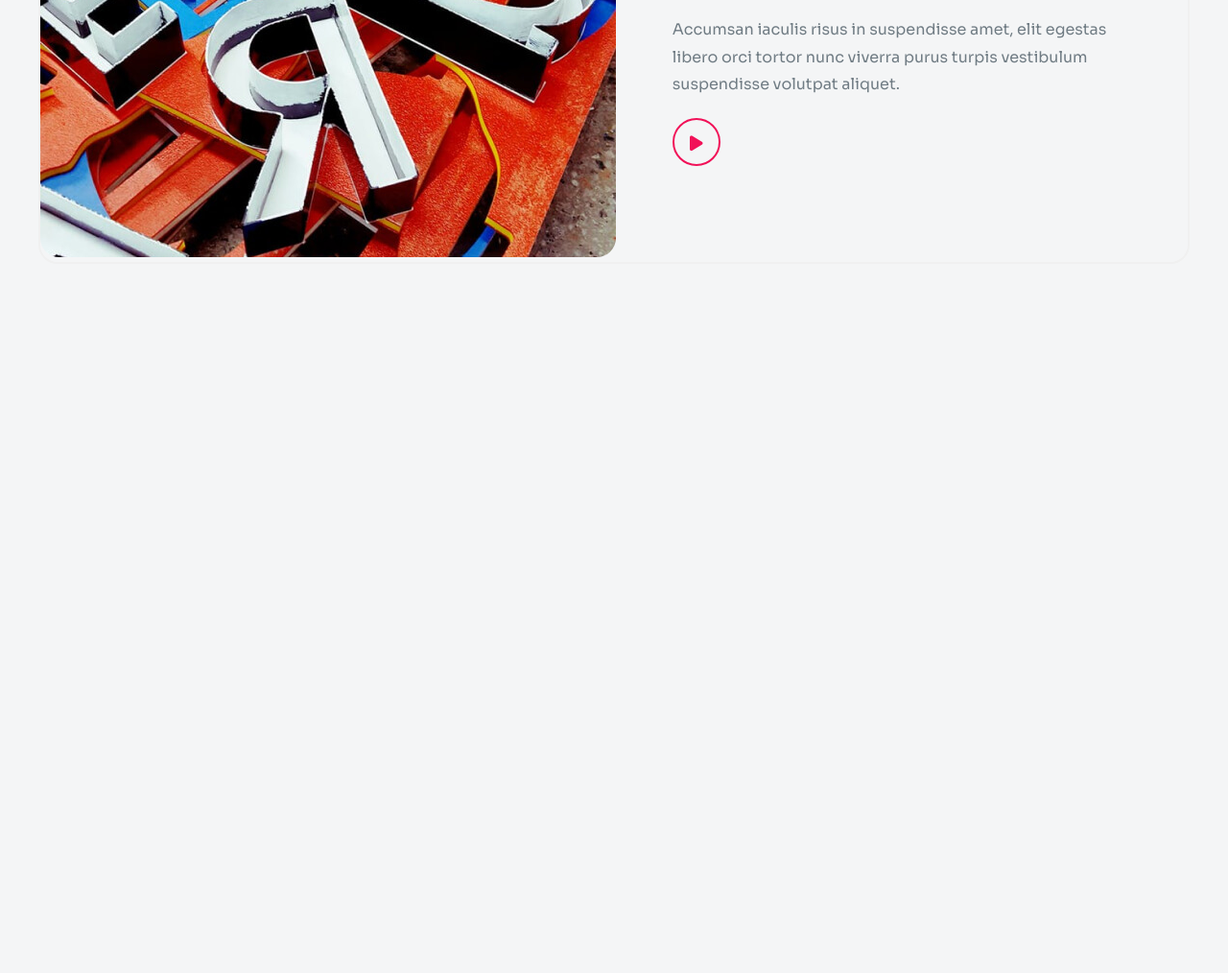
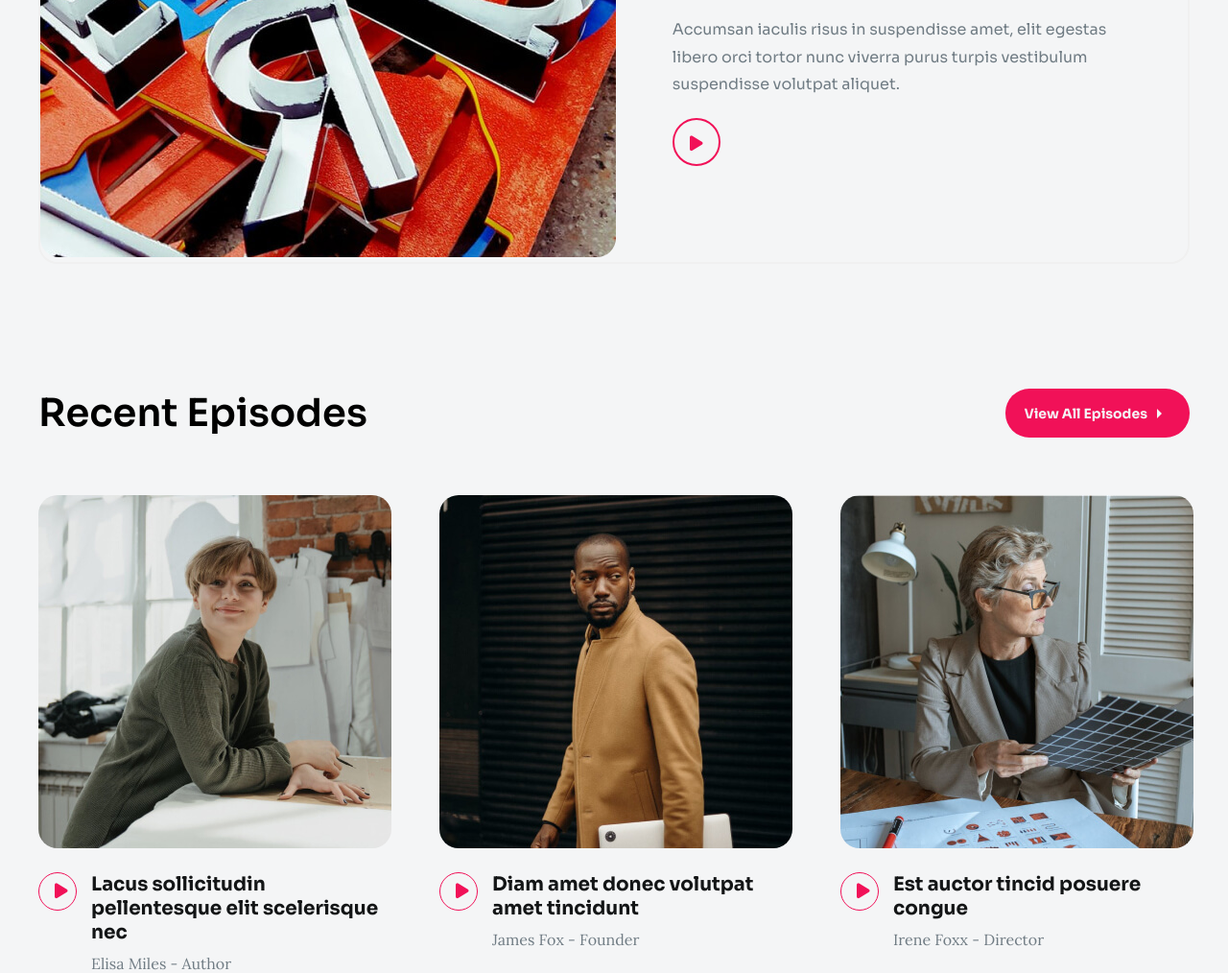
Before and after one commit to Toqeer4148/PodcastTemp, a plain HTML site: page index.html in a window 1280 px wide. Shown: the part 1896-2910 px from the top of the page at 96% size. Before the commit the page ends 2171 px from the top, so only its background shows below. Drawn offline with nearby package versions, Linux system fonts and the light colour scheme.

Commit message:
add recent episode section

```diff
--- a/index.html
+++ b/index.html
@@ -116,6 +116,71 @@
         </div>
       </div>
       <!-- Recent Episodes -->
+      <div class="recent_episodes">
+        <h2>Recent Episodes</h2>
+        <button class="episodes_btn">
+          <span>View All Episodes</span
+          ><span class="material-symbols-outlined"> arrow_right </span>
+        </button>
+      </div>
+      <div class="episode_section">
+        <div id="card1">
+          <div class="episode_card">
+            <img src="./images/episodes img/epi img 1.jpg" alt="Episode 1" />
+          </div>
+          <div class="epi_detail">
+            <div class="btn_wrapper">
+              <button class="epi_btn">
+                <i class="fa-solid fa-play play_btn"></i>
+              </button>
+            </div>
+            <div class="epi_text">
+              <h5>
+                <a href="#"
+                  >Lacus sollicitudin pellentesque elit scelerisque nec</a
+                >
+              </h5>
+              <p>Elisa Miles - Author</p>
+            </div>
+          </div>
+        </div>
+        <div id="card2">
+          <div class="episode_card">
+            <img src="./images/episodes img/epi img 2.jpg" alt="Episode 2" />
+          </div>
+          <div class="epi_detail">
+            <div class="btn_wrapper">
+              <button class="epi_btn">
+                <i class="fa-solid fa-play play_btn"></i>
+              </button>
+            </div>
+            <div class="epi_text">
+              <h5>
+                <a href="#">Diam amet donec volutpat amet tincidunt</a>
+              </h5>
+              <p>James Fox - Founder</p>
+            </div>
+          </div>
+        </div>
+        <div id="card3">
+          <div class="episode_card">
+            <img src="./images/episodes img/epi img 3.jpg" alt="Episode 3" />
+          </div>
+          <div class="epi_detail">
+            <div class="btn_wrapper">
+              <button class="epi_btn">
+                <i class="fa-solid fa-play play_btn"></i>
+              </button>
+            </div>
+            <div class="epi_text">
+              <h5>
+                <a href="#">Est auctor tincid posuere congue</a>
+              </h5>
+              <p>Irene Foxx - Director</p>
+            </div>
+          </div>
+        </div>
+      </div>
     </div>
   </body>
 </html>
--- a/style.css
+++ b/style.css
@@ -283,3 +283,58 @@ button:hover{
     font-size: 18px;
 }
 /* Recent Episodes */
+.recent_episodes{
+    display: flex;
+    justify-content: space-between;
+    padding-top: 130px;
+}
+.recent_episodes h2{
+    font-size: 40px;
+    font-weight: 600;
+}
+.episodes_btn{
+    display: flex;
+    align-items: center;
+    font-size: 14px;
+    color: #f4f5f6;
+    align-content: center;
+    border-radius: 25px;
+    padding: 13px 20px;
+}
+.episode_section{
+    display: flex;
+    margin-top: 60px;
+}
+.episode_card img{
+    border-radius: 20px;
+}
+.epi_detail{
+    display: flex;
+    margin-top: 20px;
+}
+.btn_wrapper{
+    display: inline-flex;
+    flex: 0 0 auto;
+}
+.epi_btn{
+    height: 40px;
+    width: 40px;
+    background-color: transparent;
+    border: 1px solid #f11158;
+    border-radius: 50%;
+    padding: 8px 16px;
+    margin-left: 0px;
+    margin-right: 15px;
+}
+.epi_text h5{
+    font-size:20px;
+}
+.epi_text a{
+    text-decoration: none;
+    color: #131516;
+}
+.epi_text p{
+    padding-top: 10px;
+    color: #707c84;
+    font-family: var(--secondary-font);
+}
```
